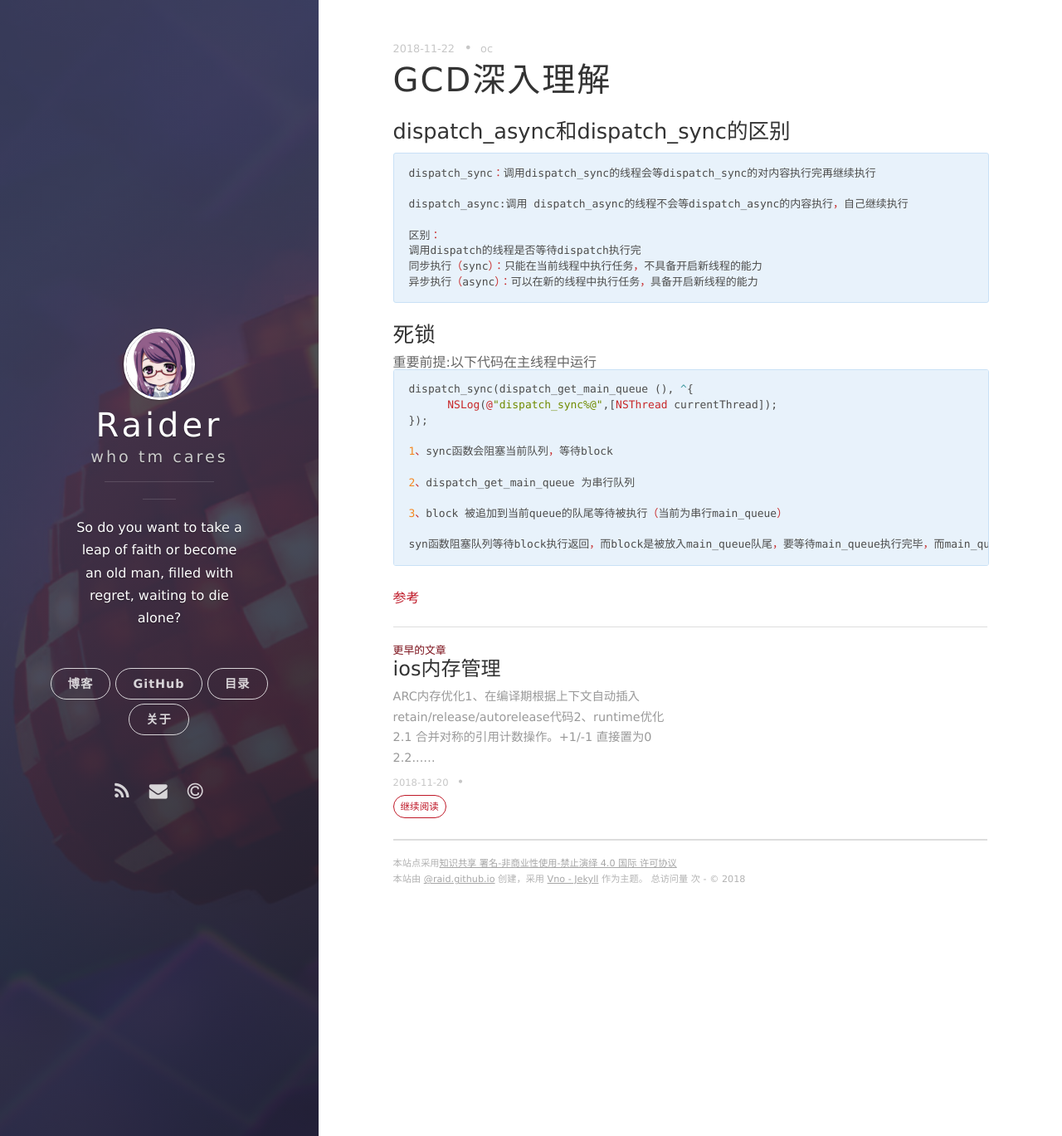
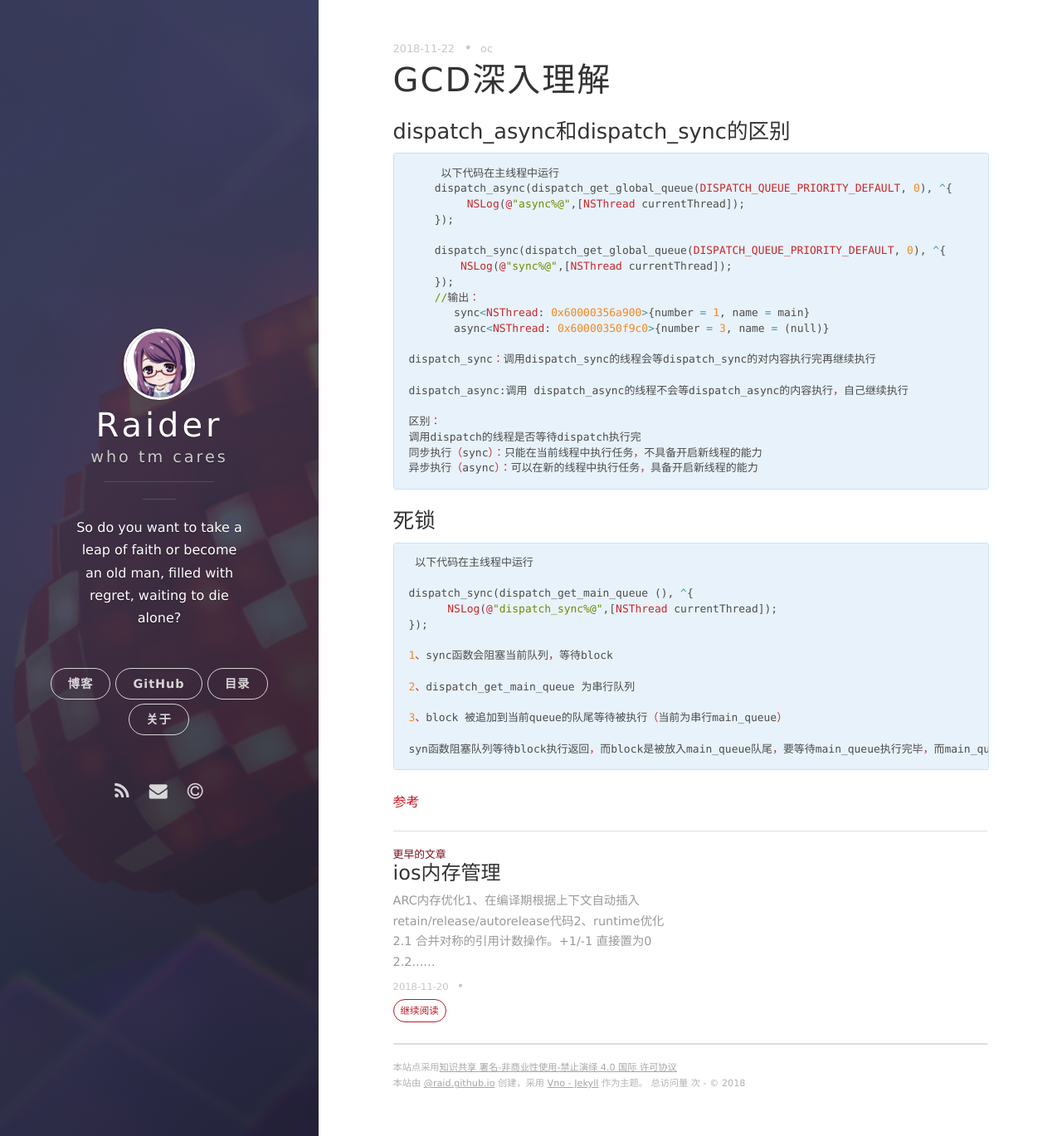
Before and after one commit to ioRaid/ioRaid.github.io, a Jekyll site: the page built from _posts/2018-11-22-gcd.md, in a window 1280 px wide and 1369 px high. Shown: the whole window at 83% size. Built offline with Jekyll 4.4.1, drawn with Linux system fonts in a browser that asks for light colours; nearby versions of some CDN libraries; comment, search, counter and statistics services are not loaded.

Commit message:
Update 2018-11-22-gcd.md

```diff
--- a/_posts/2018-11-22-gcd.md
+++ b/_posts/2018-11-22-gcd.md
@@ -10,6 +10,18 @@ description: GCD
 <h3>dispatch_async和dispatch_sync的区别</h3>
 
 {% highlight ruby %}
+
+     以下代码在主线程中运行
+    dispatch_async(dispatch_get_global_queue(DISPATCH_QUEUE_PRIORITY_DEFAULT, 0), ^{
+         NSLog(@"async%@",[NSThread currentThread]);
+    });
+
+    dispatch_sync(dispatch_get_global_queue(DISPATCH_QUEUE_PRIORITY_DEFAULT, 0), ^{
+        NSLog(@"sync%@",[NSThread currentThread]);
+    });
+    //输出：
+       sync<NSThread: 0x60000356a900>{number = 1, name = main}
+       async<NSThread: 0x60000350f9c0>{number = 3, name = (null)}
 
 dispatch_sync：调用dispatch_sync的线程会等dispatch_sync的对内容执行完再继续执行
 
@@ -27,10 +39,9 @@ dispatch_async:调用 dispatch_async的线程不会等dispatch_async的内容执
 
 <h3>死锁</h3>
 
-<h8>重要前提:以下代码在主线程中运行</h8>
+{% highlight ruby %}
 
-
-{% highlight ruby %}
+ 以下代码在主线程中运行
 
 dispatch_sync(dispatch_get_main_queue (), ^{
       NSLog(@"dispatch_sync%@",[NSThread currentThread]);
```
